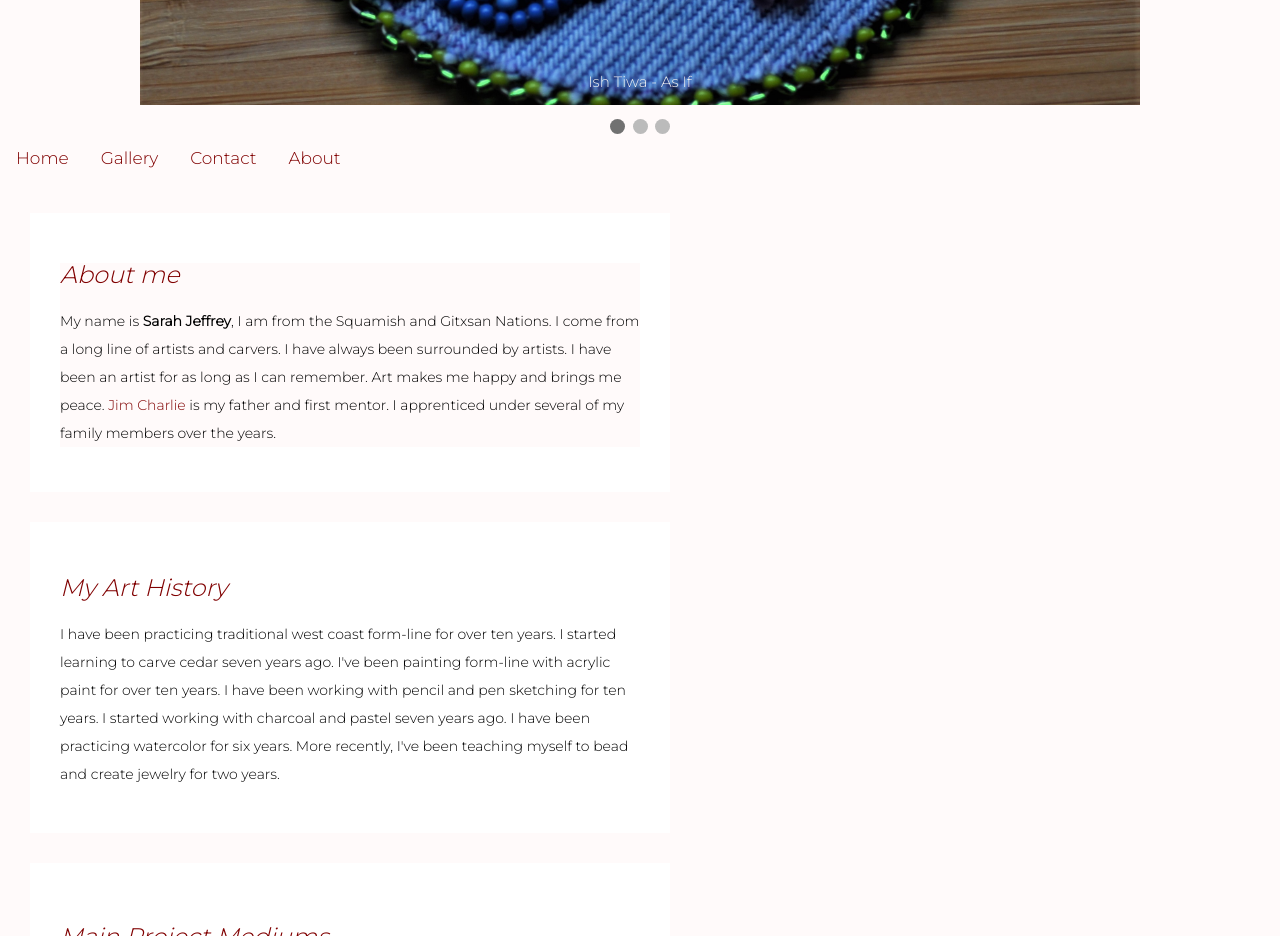
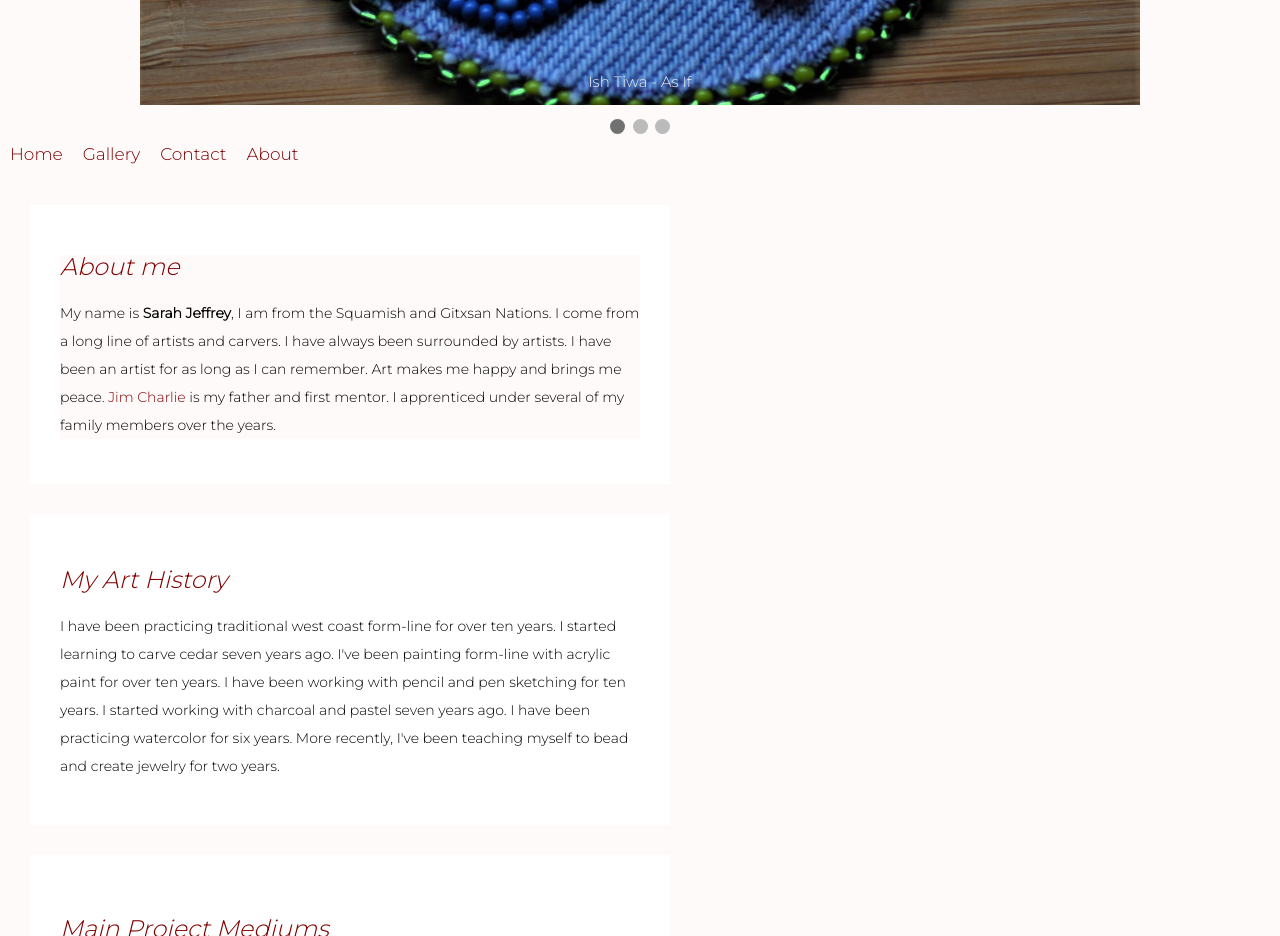
Before and after one commit to sarahelizajeffrey/website, a plain HTML site: page index.html in a window 1280 px wide. Shown: the part 860-1796 px from the top of the page. Drawn offline with Linux system fonts and the light colour scheme.

Commit message:
Update style.css

```diff
--- a/style.css
+++ b/style.css
@@ -38,16 +38,18 @@ header {
   float: left;
   color: Maroon;
   text-align: center;
-  padding: 14px 16px;
+  padding: 10px;
+  margin: 0;
   text-decoration: none;
   font-size: 17px;
-  background-position: center;
+
+  display: inline;
 }
 
 .topnav a:hover {
   background-color: Snow;
   color: Maroon;
-
+  display: inline;
 }
 
 .topnav a.active {
```
